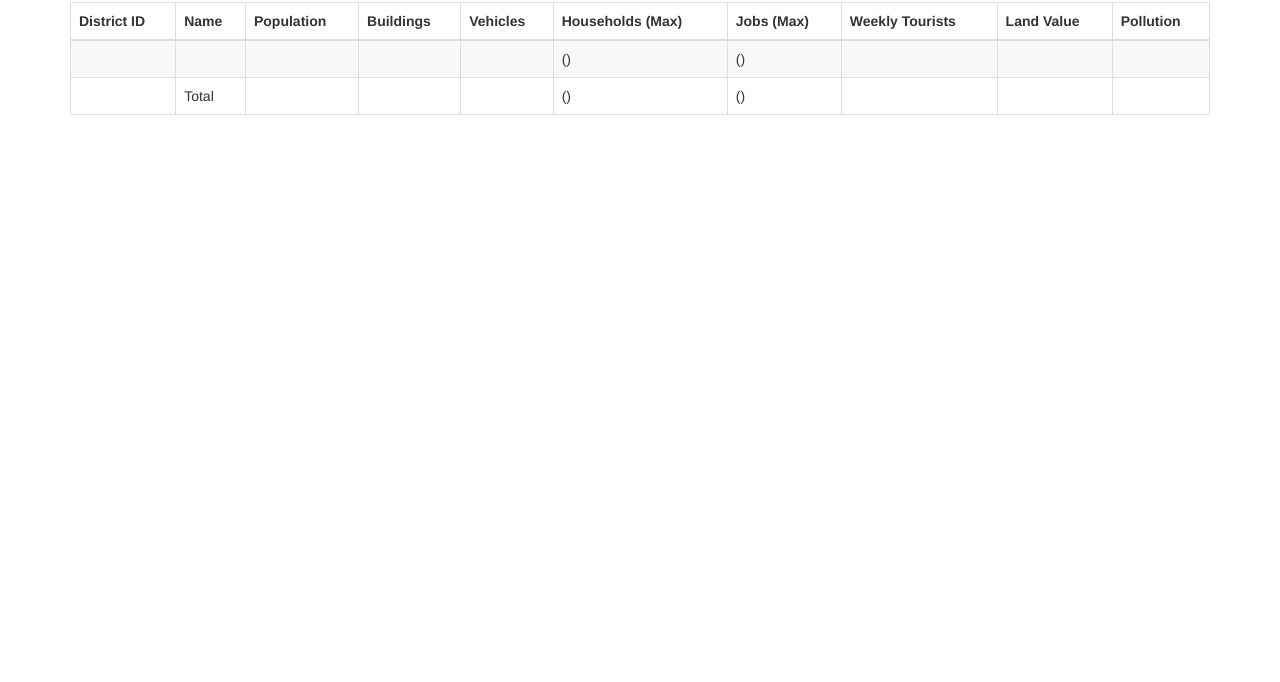
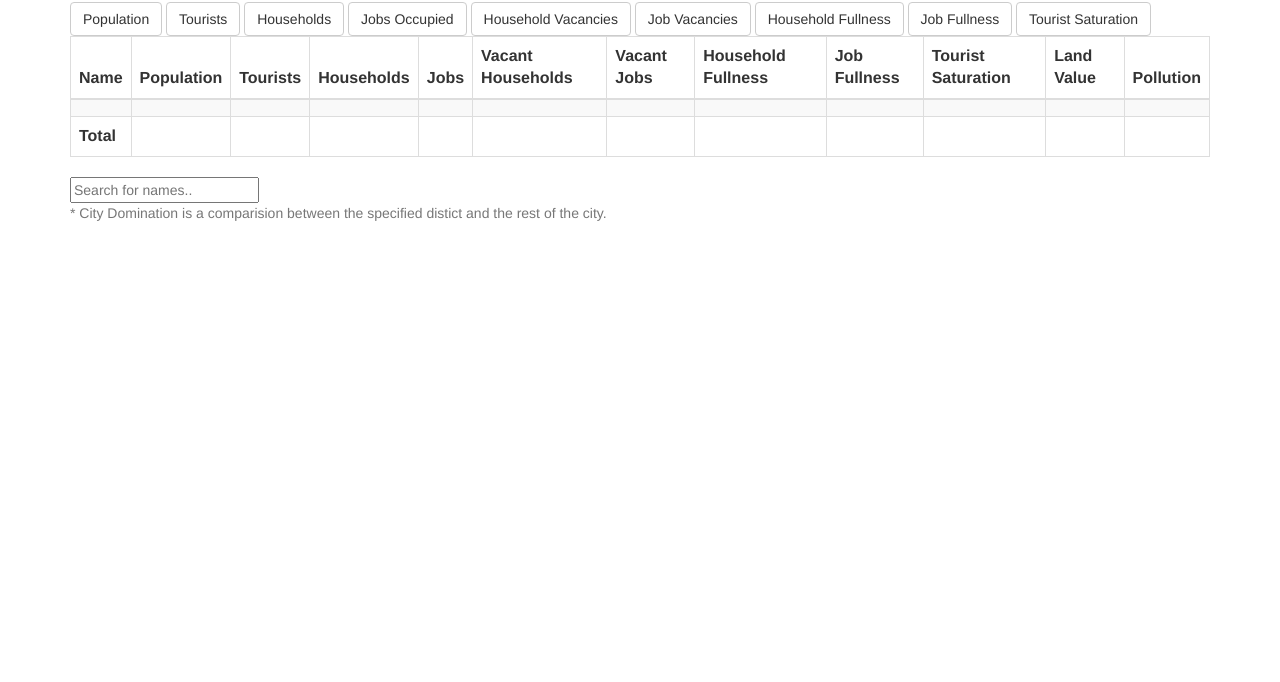
Before and after one commit to Rychard/CityWebServer, a plain HTML site: page CityWebServer/wwwroot/index.html in a window 1280 px wide. Shown: the part 118-800 px from the top of the page. Drawn offline with nearby package versions, Linux system fonts and the light colour scheme; no server answers.

Commit message:
Update index.html

```diff
--- a/CityWebServer/wwwroot/index.html
+++ b/CityWebServer/wwwroot/index.html
@@ -1,11 +1,10 @@
-<!DOCTYPE html>
 <html lang="en">
 <head>
     <meta charset="utf-8">
     <meta http-equiv="X-UA-Compatible" content="IE=edge">
     <meta name="viewport" content="width=device-width, initial-scale=1">
     <!-- The above 3 meta tags *must* come first in the head; any other head content must come *after* these tags -->
-    <title>Cities: Skylines - Test</title>
+    <title>City Statistics</title>
     <link href='//maxcdn.bootstrapcdn.com/bootstrap/3.3.2/css/bootstrap.min.css' rel='stylesheet'>
     <style type="text/css">
         body { padding-top: 50px; }
@@ -22,41 +21,62 @@
                 <ul class="nav navbar-nav">
                     <li><a href="/">Home</a></li>
                     <li><a href="/Log">Log</a></li>
-                    <!-- TODO: Dynamically populate this with links to other handlers.  -->
+                    <li><a href="/Budget">Budget</a></li>
+                    <li><a href="/Building">Building</a></li>
+                    <li><a href="/Messages">Chirper Messages</a></li>
+                    <li><a href="/CityInfo">City Info</a></li>
+                    <li><a href="/Transport">Transport</a></li>
+                    <li><a href="/Vehicle">Vehicle</a></li>
                 </ul>
             </div>
         </div>
     </nav>
     <div class="container">
-        <h1>Cities: Skylines - Integrated Web Server</h1>
+        <h1><span data-bind="text: Name"></span>'s City Statistics</h1>
         <div id="chart"></div>
-        <table class="table table-bordered table-striped">
+<div id="graphOptions" style="align-items:center;">
+<div class="btn btn-default">Population</div>
+<div class="btn btn-default">Tourists</div>
+<div class="btn btn-default">Households</div>
+<div class="btn btn-default">Jobs Occupied</div>
+<div class="btn btn-default">Household Vacancies</div>
+<div class="btn btn-default">Job Vacancies</div>
+<div class="btn btn-default">Household Fullness</div>
+<div class="btn btn-default">Job Fullness</div>
+<div class="btn btn-default">Tourist Saturation</div>
+</div>
+        <table id="mainDataTable" class="table table-bordered table-striped">
             <thead>
                 <tr>
-                    <th>District ID</th>
-                    <th>Name</th>
-                    <th>Population</th>
-                    <th>Buildings</th>
-                    <th>Vehicles</th>
-                    <th>Households (Max)</th>
-                    <th>Jobs (Max)</th>
-                    <th>Weekly Tourists</th>
-                    <th>Land Value</th>
-                    <th>Pollution</th>
+                    <th onclick="sortTable(0)">Name</th>
+                    <th onclick="sortTable(1)">Population</th>
+		    <th onclick="sortTable(2)">Tourists</th>
+                    <th onclick="sortTable(3)">Households</th>
+		    <th onclick="sortTable(4)">Jobs</th>
+		    <th onclick="sortTable(5)">Vacant Households</th>
+                    <th onclick="sortTable(6)">Vacant Jobs</th>
+		    <th onclick="sortTable(7)">Household Fullness</th>
+                    <th onclick="sortTable(8)">Job Fullness</th>
+		    <!--<th>City Domination*</th>-->
+                    <th onclick="sortTable(9)">Tourist Saturation</th>
+                    <th onclick="sortTable(10)">Land Value</th>
+                    <th onclick="sortTable(11)">Pollution</th>
                 </tr>
             </thead>
             <tbody>
 
             <!-- ko foreach: Districts -->
             <tr>
-                <td data-bind="text: DistrictID"></td>
                 <td data-bind="text: DistrictName"></td>
-                <td data-bind="text: TotalPopulationCount"></td>
-                <td data-bind="text: TotalBuildingCount"></td>
-                <td data-bind="text: TotalVehicleCount"></td>
-                <td><span data-bind="text: CurrentHouseholds"></span> (<span data-bind="text: AvailableHouseholds"></span>)</td>
-                <td><span data-bind="text: CurrentJobs"></span> (<span data-bind="text: AvailableJobs"></span>)</td>
-                <td data-bind="text: WeeklyTouristVisits"></td>
+                <td><span data-bind="text: TotalPopulationCount"></span></td>
+		<td data-bind="text: WeeklyTouristVisits"></td>
+                <td><span data-bind="text: CurrentHouseholds"></span></td>
+		<td><span data-bind="text: CurrentJobs"></span></td>
+		<td><span data-bind="text: (AvailableHouseholds()-CurrentHouseholds()).toFixed(0)"></span></td>
+		<td><span data-bind="text: (AvailableJobs()-CurrentJobs()).toFixed(0)"></span></td>
+		<td><span data-bind="text: (((CurrentHouseholds() / AvailableHouseholds()) * 100).toFixed(2)) + '%'"></td>
+		<td><span data-bind="text: (((CurrentJobs() / AvailableJobs())) * 100).toFixed(2) + '%'"></span></td>
+		<td><span data-bind="text: ((WeeklyTouristVisits() / TotalPopulationCount()) * 100).toFixed(2) + '%'"></span></td>
                 <td data-bind="text: '₡' + AverageLandValue()"></td>
                 <td data-bind="text: (Pollution() * 100).toFixed(0) + '%'"></td>
             </tr>
@@ -64,60 +84,36 @@
             </tbody>
             <tfoot>
                 <tr>
-                    <td></td>
-                    <td>Total</td>
-                    <td data-bind="text: GlobalDistrict.TotalPopulationCount"></td>
-                    <td data-bind="text: GlobalDistrict.TotalBuildingCount"></td>
-                    <td data-bind="text: GlobalDistrict.TotalVehicleCount"></td>
-                    <td><span data-bind="text: GlobalDistrict.CurrentHouseholds"></span> (<span data-bind="text: GlobalDistrict.AvailableHouseholds"></span>)</td>
-                    <td><span data-bind="text: GlobalDistrict.CurrentJobs"></span> (<span data-bind="text: GlobalDistrict.AvailableJobs"></span>)</td>
-                    <td data-bind="text: GlobalDistrict.WeeklyTouristVisits"></td>
-                    <td data-bind="text: '₡' + GlobalDistrict.AverageLandValue()"></td>
-                    <td data-bind="text: (GlobalDistrict.Pollution() * 100).toFixed(0) + '%'"></td>
+                    <td><strong>Total</strong></td>
+                <td><span data-bind="text: GlobalDistrict.TotalPopulationCount"></span></td>
+		<td data-bind="text: GlobalDistrict.WeeklyTouristVisits"></td>
+                <td><span data-bind="text: GlobalDistrict.CurrentHouseholds"></span></td>
+		<td><span data-bind="text: GlobalDistrict.CurrentJobs"></span></td>
+		<td><span data-bind="text: (GlobalDistrict.AvailableHouseholds()-GlobalDistrict.CurrentHouseholds()).toFixed(0)"></span></td>
+		<td><span data-bind="text: (GlobalDistrict.AvailableJobs()-GlobalDistrict.CurrentJobs()).toFixed(0)"></span></td>
+		<td><span data-bind="text: (((GlobalDistrict.CurrentHouseholds() / GlobalDistrict.AvailableHouseholds()) * 100).toFixed(2)) + '%'"></td>
+		<td><span data-bind="text: (((GlobalDistrict.CurrentJobs() / GlobalDistrict.AvailableJobs())) * 100).toFixed(2) + '%'"></span></td>
+		<td><span data-bind="text: ((GlobalDistrict.WeeklyTouristVisits() / GlobalDistrict.TotalPopulationCount()) * 100).toFixed(2) + '%'"></span></td>
+                <td data-bind="text: '₡' + GlobalDistrict.AverageLandValue()"></td>
+                <td data-bind="text: (GlobalDistrict.Pollution() * 100).toFixed(0) + '%'"></td>
                 </tr>
             </tfoot>
         </table>
     </div>
+
+    <footer class="footer">
+	<div class="container">
+<input type="text" id="searchInput" onkeyup="filterTable()" placeholder="Search for names.."> <br />
+	      <p class="text-muted"> * City Domination is a comparision between the specified distict and the rest of the city.</p>
+        </div>
+    </footer>
     <script src='./jquery-2.1.3.min.js'></script>
     <script src='./bootstrap.min.js'></script>
     <script src='./knockout-3.3.0.js'></script>
     <script src='./knockout.mapping-latest.js'></script>
     <script src="./highcharts.js"></script>
     <script src="./script.js"></script>
+    <script scr="./history.js"></script>
 
-    <script type="text/javascript">
-
-    var endpoint = "./CityInfo";
-    var viewModel;
-    var chart;
-    var initialized = false;
-    var lastDate;
-
-    //$.getJSON(endpoint, function (data)
-    //{
-    //    viewModel = ko.mapping.fromJS(data);
-    //});
-
-    // Update the data once every second.
-    window.setInterval(function ()
-    {
-        $.getJSON(endpoint, function(data) {
-            if (initialized) {
-                ko.mapping.fromJS(data, viewModel);
-                if (lastDate !== viewModel.Time()) {
-                    updateChart(viewModel, chart);
-                    lastDate = viewModel.Time();
-                } else {
-                    console.log("Same Date: " + lastDate);
-                }
-            } else {
-                initialized = true;
-                viewModel = ko.mapping.fromJS(data);
-                ko.applyBindings(viewModel);
-                chart = initializeChart(viewModel);
-            }
-        });
-    }, 2000); // Every two seconds.
-    </script>
 </body>
 </html>
```
